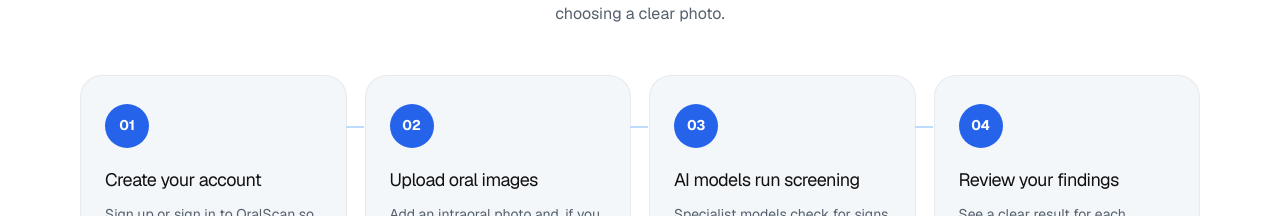
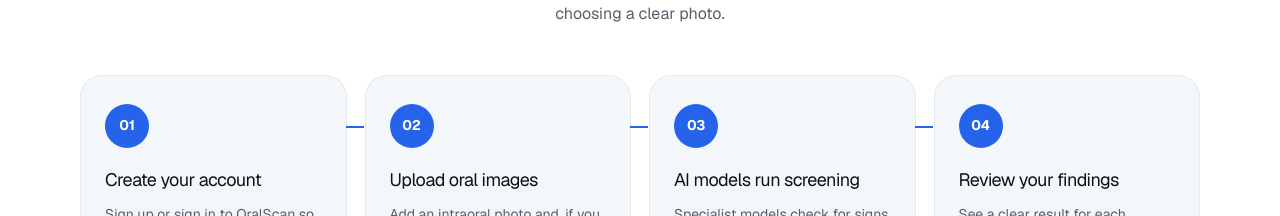
Before and after one commit to bimalka2002/J26-SE-307, a Next.js app in the folder frontend/: page / in a window 1280 px wide. Shown: the part 1080-1296 px from the top of the page. Built offline with nearby package versions, Linux system fonts and the light colour scheme; no server answers.

Commit message:
feat: enhance HowItWorks component with staggered animations and connector lines

```diff
--- a/frontend/src/app/globals.css
+++ b/frontend/src/app/globals.css
@@ -906,15 +906,20 @@ body {
   border: 1px solid rgba(17, 17, 17, 0.06);
 }
 
+.dv-how-connector {
+  display: none;
+}
+
 @media (min-width: 981px) {
-  .dv-how-step:not(:last-child)::after {
-    content: "";
+  .dv-how-connector {
+    display: block;
     position: absolute;
     top: 50px;
     right: -18px;
     width: 18px;
     height: 2px;
-    background: #bfdbfe;
+    background: #2563eb;
+    transform-origin: left center;
   }
 }
 
--- a/frontend/src/components/home/HowItWorks.tsx
+++ b/frontend/src/components/home/HowItWorks.tsx
@@ -37,6 +37,45 @@ const fadeUp: Variants = {
   },
 };
 
+// Steps reveal one after another: card, then its number, then the line to the next step.
+const STEP_GAP = 0.55;
+
+const stepVariants: Variants = {
+  hidden: { opacity: 0, y: 24 },
+  show: (index: number) => ({
+    opacity: 1,
+    y: 0,
+    transition: { duration: 0.45, delay: index * STEP_GAP, ease: easeOut },
+  }),
+};
+
+const numVariants: Variants = {
+  hidden: { scale: 0.6, backgroundColor: "#dbeafe", color: "#2563eb" },
+  show: (index: number) => ({
+    scale: 1,
+    backgroundColor: "#2563eb",
+    color: "#ffffff",
+    transition: { type: "spring", stiffness: 320, damping: 18, delay: index * STEP_GAP + 0.2 },
+  }),
+};
+
+const lineVariants: Variants = {
+  hidden: { scaleX: 0 },
+  show: (index: number) => ({
+    scaleX: 1,
+    transition: { duration: 0.3, delay: index * STEP_GAP + 0.4, ease: "easeOut" },
+  }),
+};
+
+const noteVariants: Variants = {
+  hidden: { opacity: 0, y: 28 },
+  show: {
+    opacity: 1,
+    y: 0,
+    transition: { duration: 0.45, delay: steps.length * STEP_GAP, ease: easeOut },
+  },
+};
+
 const stagger: Variants = {
   hidden: {},
   show: {
@@ -65,22 +104,25 @@ export function HowItWorks() {
           </p>
         </motion.div>
 
-        <motion.ol className="dv-how-steps" variants={stagger}>
-          {steps.map((step) => (
-            <motion.li key={step.value} className="dv-how-step" variants={fadeUp}>
-              <div className="dv-how-step-num" aria-hidden>
+        <motion.ol className="dv-how-steps" variants={{ hidden: {}, show: {} }}>
+          {steps.map((step, index) => (
+            <motion.li key={step.value} className="dv-how-step" variants={stepVariants} custom={index}>
+              <motion.div className="dv-how-step-num" variants={numVariants} custom={index} aria-hidden>
                 {step.value}
-              </div>
+              </motion.div>
               <h3>
                 <span className="sr-only">Step {Number(step.value)}: </span>
                 {step.title}
               </h3>
               <p>{step.text}</p>
+              {index < steps.length - 1 ? (
+                <motion.span className="dv-how-connector" variants={lineVariants} custom={index} aria-hidden />
+              ) : null}
             </motion.li>
           ))}
         </motion.ol>
 
-        <motion.div className="dv-how-note" variants={fadeUp}>
+        <motion.div className="dv-how-note" variants={noteVariants}>
           <p>
             Screening support only. OralScan does not replace clinical diagnosis. Discuss results
             with a qualified clinician.
```
